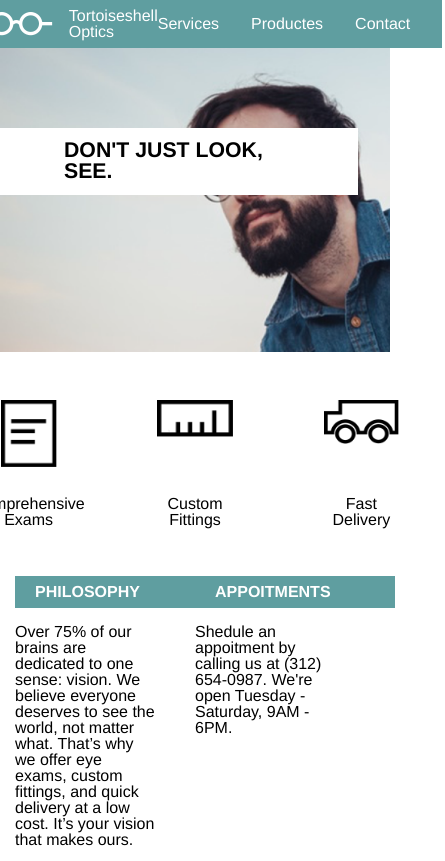
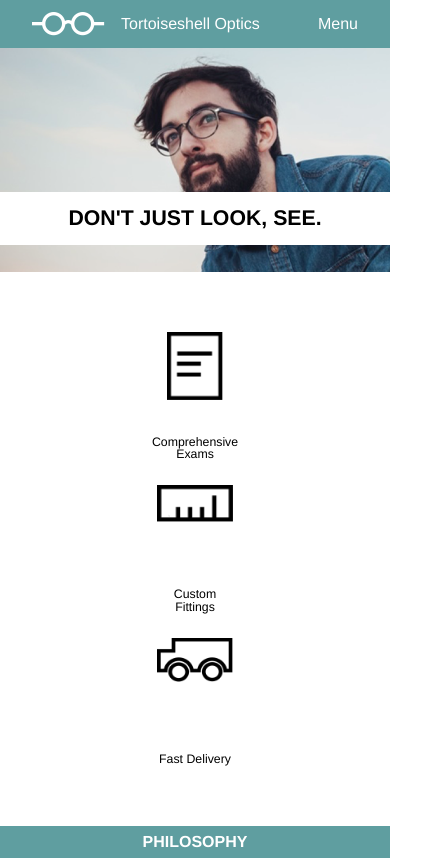
Before and after one commit to UAllen95/TortoiseshellOptics, a plain HTML site: page index.html in a window 390 px wide. Shown: the top 861 px of the page, 445 px wide, since content can reach past the window. Drawn offline with Linux system fonts and the light colour scheme.

Commit message:
Final form

```diff
--- a/index.html
+++ b/index.html
@@ -20,12 +20,13 @@
         <div class="container blue">
           <div class="logo">
             <img src="./resources/images/logo-white.png" alt="logo"/>
-            <p>Tortoiseshell Optics</p>
+            <span>Tortoiseshell Optics</span>
           </div>
           <nav>
             <span>Services</span>
             <span>Productes</span>
             <span>Contact</span>
+            <span class="hidden">Menu</span>
           </nav>
         </div>
       </header>
--- a/resources/css/style.css
+++ b/resources/css/style.css
@@ -56,6 +56,10 @@ nav span {
   padding: 1rem 2rem 1rem 0;
 }
 
+.hidden {
+  display: none;
+}
+
 #box {
   width: 100%;
   display: flex;
@@ -86,12 +90,13 @@ nav span {
 #gallery .container {
   display: flex;
   justify-content: center;
+  margin: 3rem 0;
 }
 
 .image {
   height: 8rem;
   width: 5rem;
-  margin: 3rem 2.7rem;
+  margin: 0 2.7rem;
   text-align: center;
   display: flex;
   flex-direction: column;
@@ -174,3 +179,70 @@ footer .container img {
     padding: 0.75rem 4rem;
   }
 }
+
+@media only screen and (max-width: 480px) {
+  p {
+    font-size: 0.77rem;
+  }
+
+  nav span {
+    display: none;
+  }
+
+  .hidden {
+    display: inline;
+  }
+
+  #banner {
+    height: 17rem;
+  }
+
+  #box .container {
+    top: 9rem;
+    margin-right: 0rem;
+  }
+
+  .container h3 {
+    width: 100%;
+    padding: 1rem 0;
+    text-align: center;
+  }
+
+  #gallery .container {
+    width: 100%;
+    display: flex;
+    flex-direction: column;
+    align-items: center;
+    margin: 3.77rem 0;
+  }
+
+  .image.ruler {
+    margin: 1.54rem 0;
+  }
+
+  #info .container {
+    width: 100%;
+    display: flex;
+    flex-direction: column;
+    align-items: center;
+  }
+
+  .box {
+    width: 100%;
+  }
+
+  .box .blue {
+    width: 100%;
+    padding: 0.5rem 0;
+    text-align: center;
+  }
+
+  footer p {
+    display: none;
+  }
+
+  footer .container {
+    display: flex;
+    justify-content: center;
+  }
+}
```
